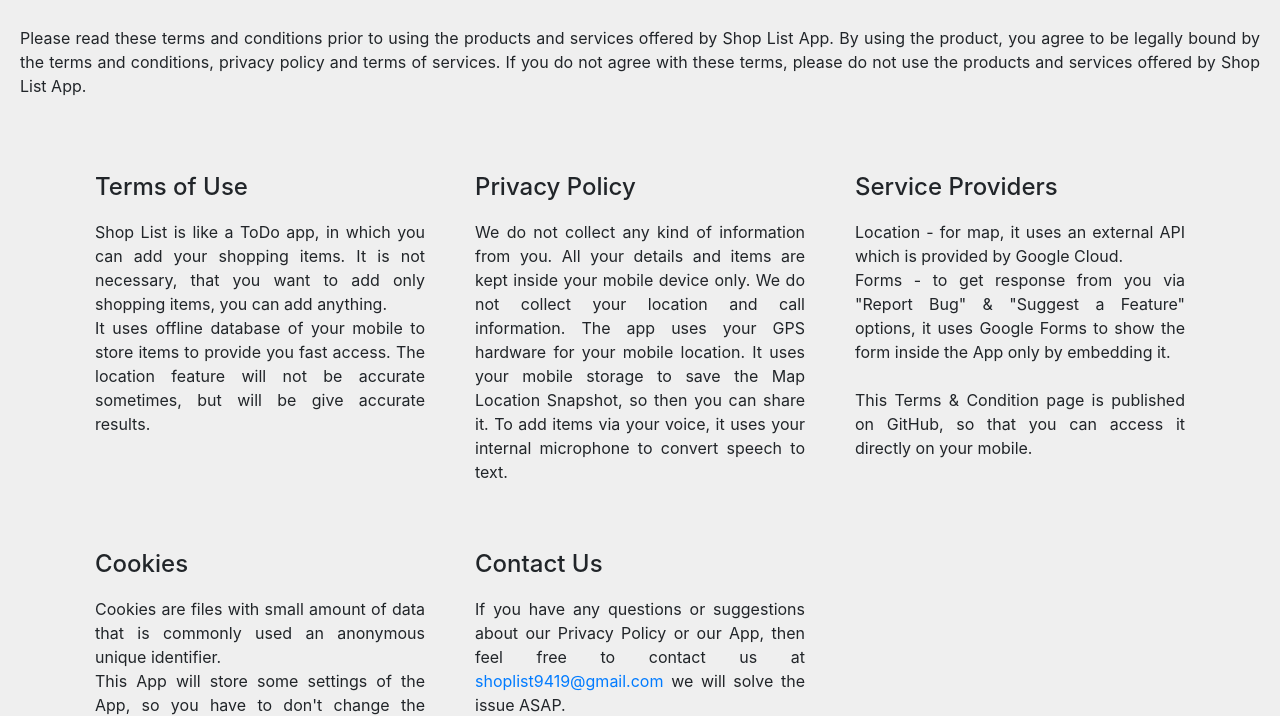
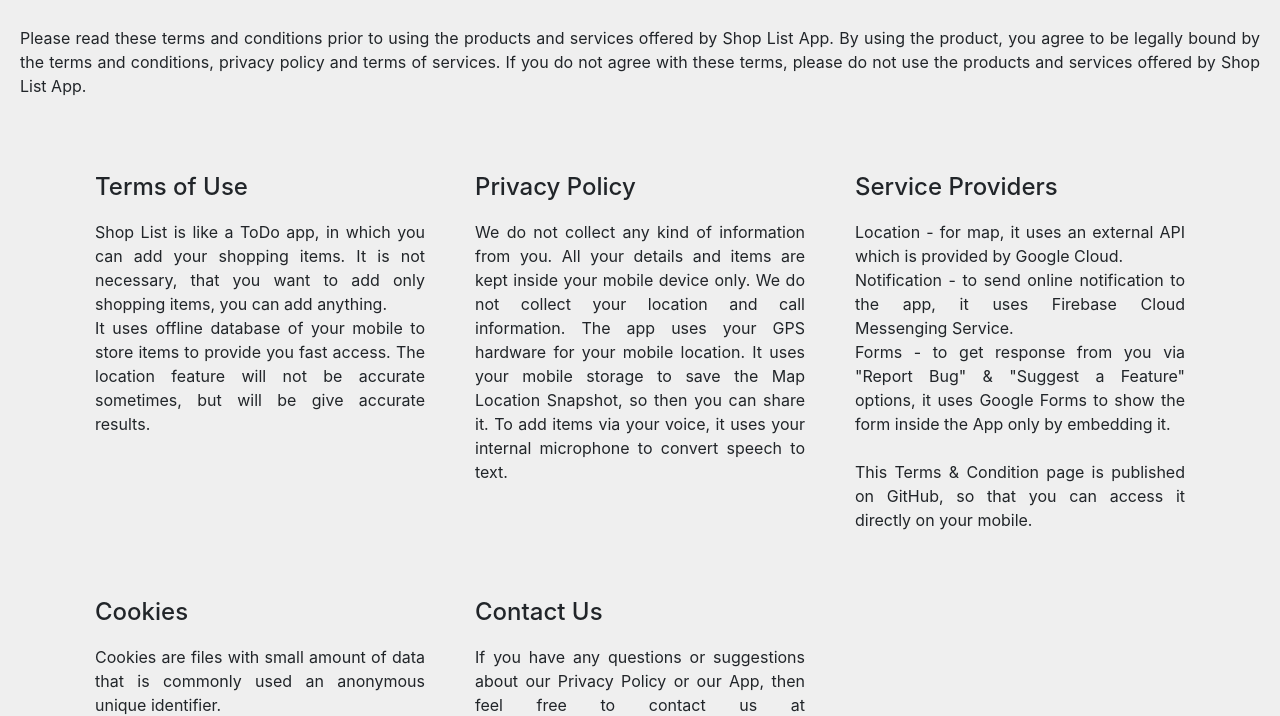
Before and after one commit to roshan9419/ShopListTermsPrivacyPolicy, a plain HTML site: page index.html in a window 1280 px wide. Shown: the part 78-794 px from the top of the page. Drawn offline with nearby package versions, Linux system fonts and the light colour scheme.

Commit message:
Update index.html

```diff
--- a/index.html
+++ b/index.html
@@ -32,6 +32,7 @@
 					<h4>Service Providers</h4>
 					<p>
 						Location - for map, it uses an external API which is provided by Google Cloud.<br>
+                                                Notification - to send online notification to the app, it uses Firebase Cloud Messenging Service.<br>
 						Forms - to get response from you via "Report Bug" & "Suggest a Feature" options, it uses Google Forms to show the form inside the App only by embedding it.<br><br>
 						This Terms & Condition page is published on GitHub, so that you can access it directly on your mobile.
 
```
